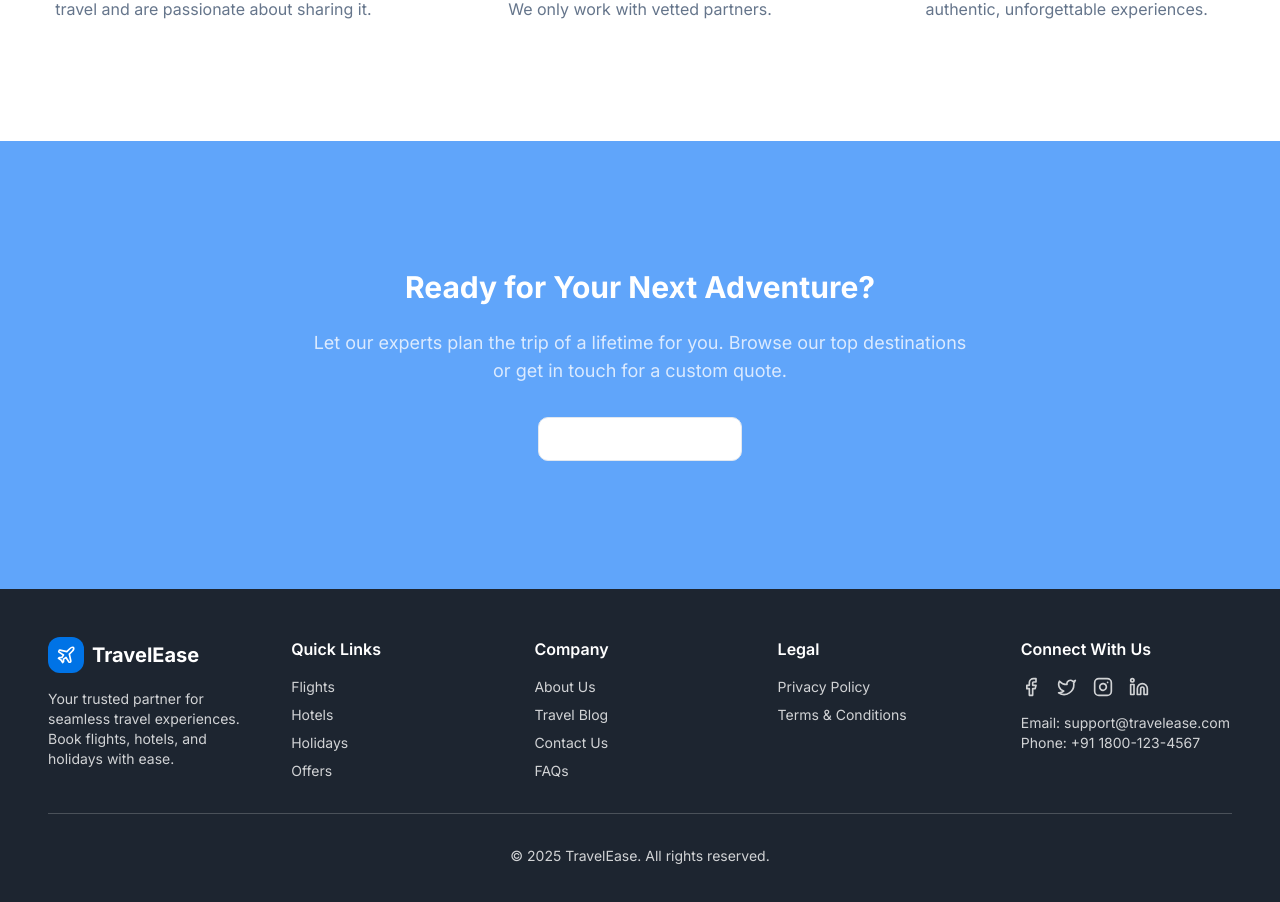
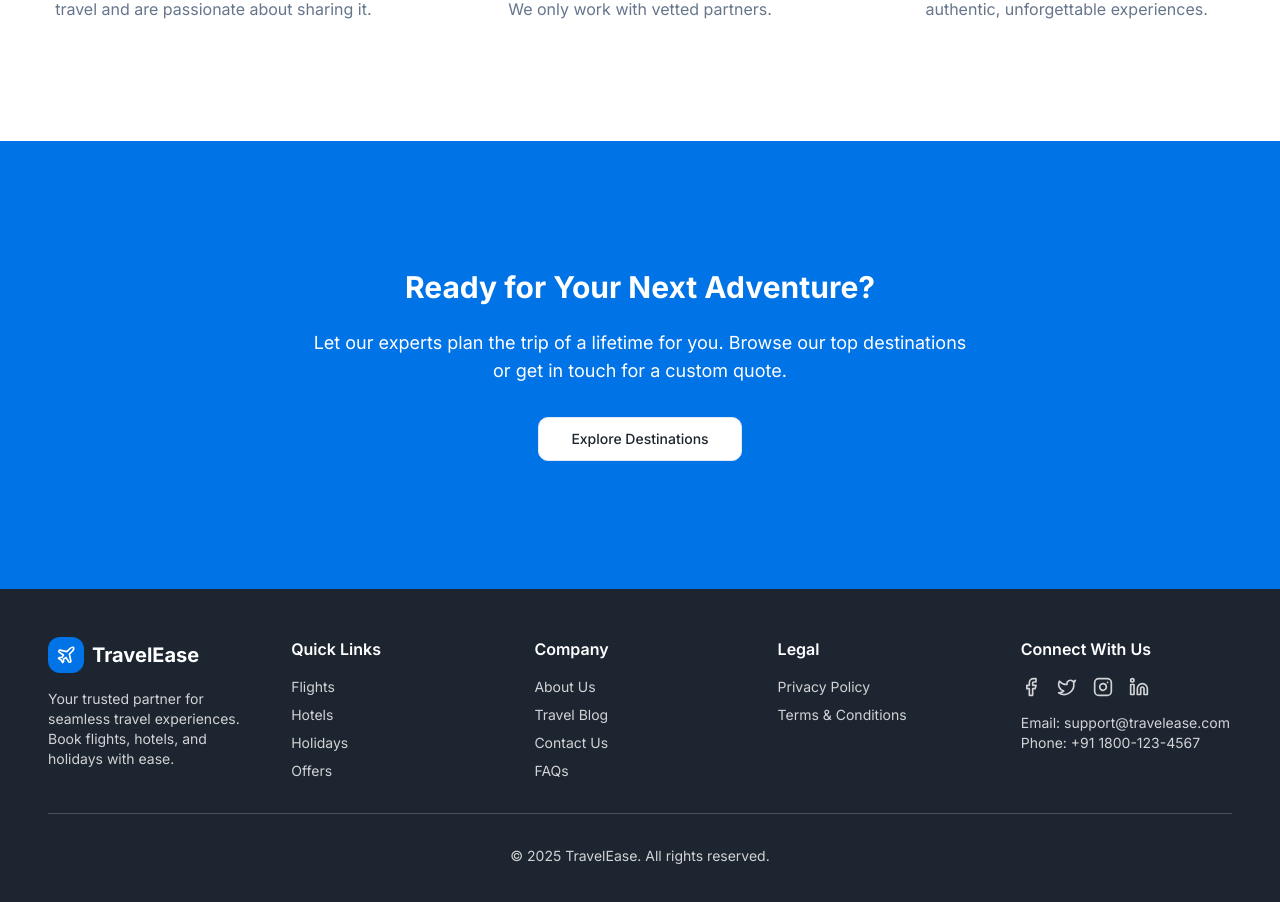
Before and after one commit to githubyash2903/travel_ease, a React (Vite) app: page / in a window 1280 px wide. Shown: the part 3370-4272 px from the top of the page. Built offline with nearby package versions, Linux system fonts and the light colour scheme; no server answers.

Commit message:
handle color issue

```diff
--- a/src/pages/About.tsx
+++ b/src/pages/About.tsx
@@ -131,10 +131,10 @@ const About = () => {
       </section>
 
       {/* CTA Section */}
-      <section className="py-20 md:py-32 bg-blue-400 text-white">
+      <section className="py-20 md:py-32 bg-primary ">
         <div className="container mx-auto px-4 text-center">
-          <h2 className="text-3xl font-bold mb-6">Ready for Your Next Adventure?</h2>
-          <p className="text-lg text-blue-100 max-w-2xl mx-auto mb-8">
+          <h2 className="text-3xl font-bold mb-6 text-white">Ready for Your Next Adventure?</h2>
+          <p className="text-lg max-w-2xl mx-auto mb-8 text-white">
             Let our experts plan the trip of a lifetime for you. Browse our top destinations or get in touch for a custom quote.
           </p>
           <Button size="lg" variant="outline" asChild>
```
